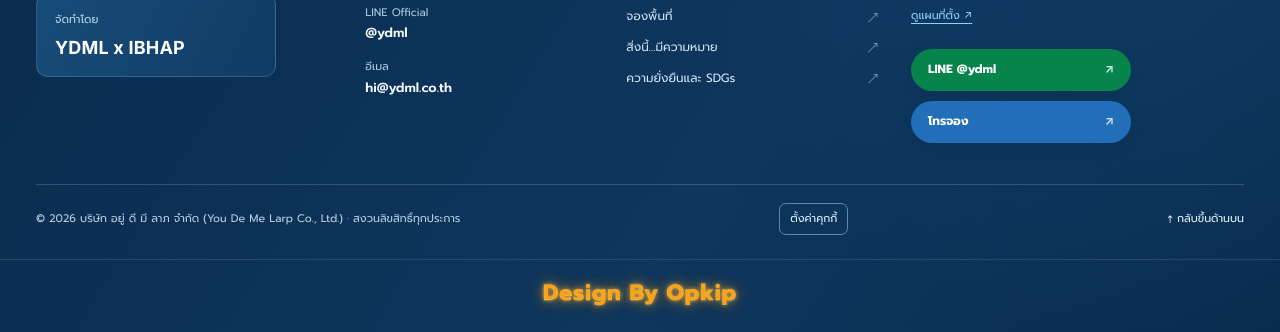
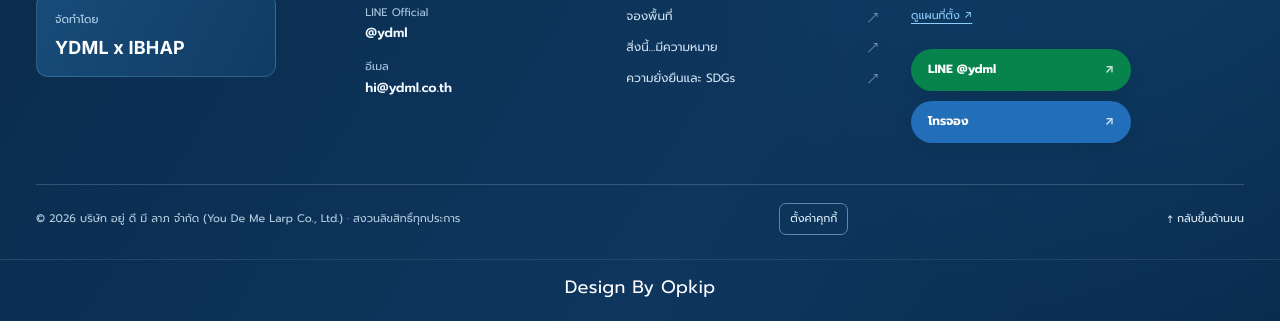
Before and after one commit to piengthan-tech/ibhap-video-library, a plain HTML site: page index.html in a window 1280 px wide. Shown: the part 4730-5062 px from the top of the page. Drawn offline with Linux system fonts and the light colour scheme.

Commit message:
Revert Opkip footer credit to white 18px without glow

```diff
--- a/assets/ydml-footer.css
+++ b/assets/ydml-footer.css
@@ -75,12 +75,10 @@
 .footer-design-credit{
  border-top:1px solid rgba(207,229,247,.12);
  text-align:center;
- color:#FCA311;
- font-size:22px;
- font-weight:700;
- line-height:1.6;
- letter-spacing:.7px;
- padding:15px 16px 22px;
- -webkit-text-stroke:.3px rgba(255,211,138,.75);
- text-shadow:0 0 4px rgba(255,198,91,.72),0 0 12px rgba(252,163,17,.64),0 0 26px rgba(252,163,17,.32);
+ color:#fff;
+ font-size:18px;
+ font-weight:400;
+ line-height:1.7;
+ letter-spacing:.2px;
+ padding:12px 16px 18px;
 }
```
